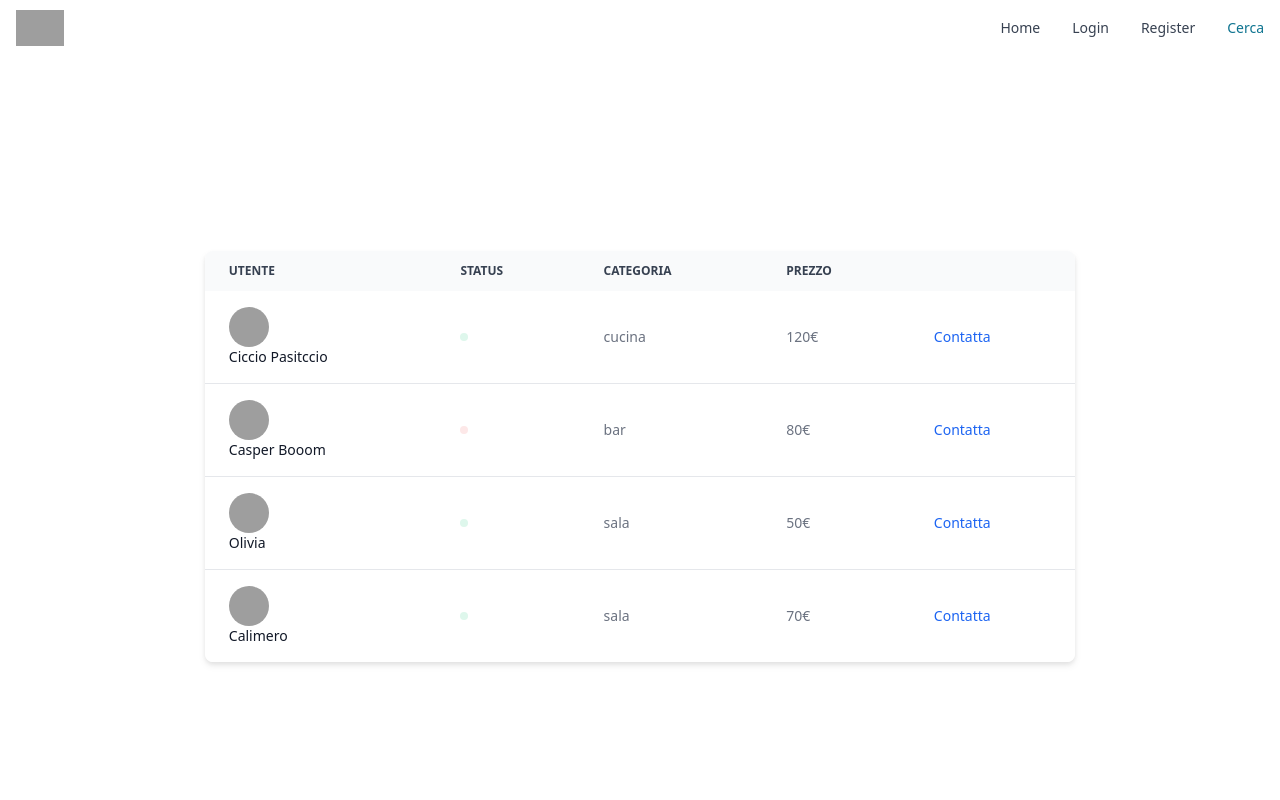
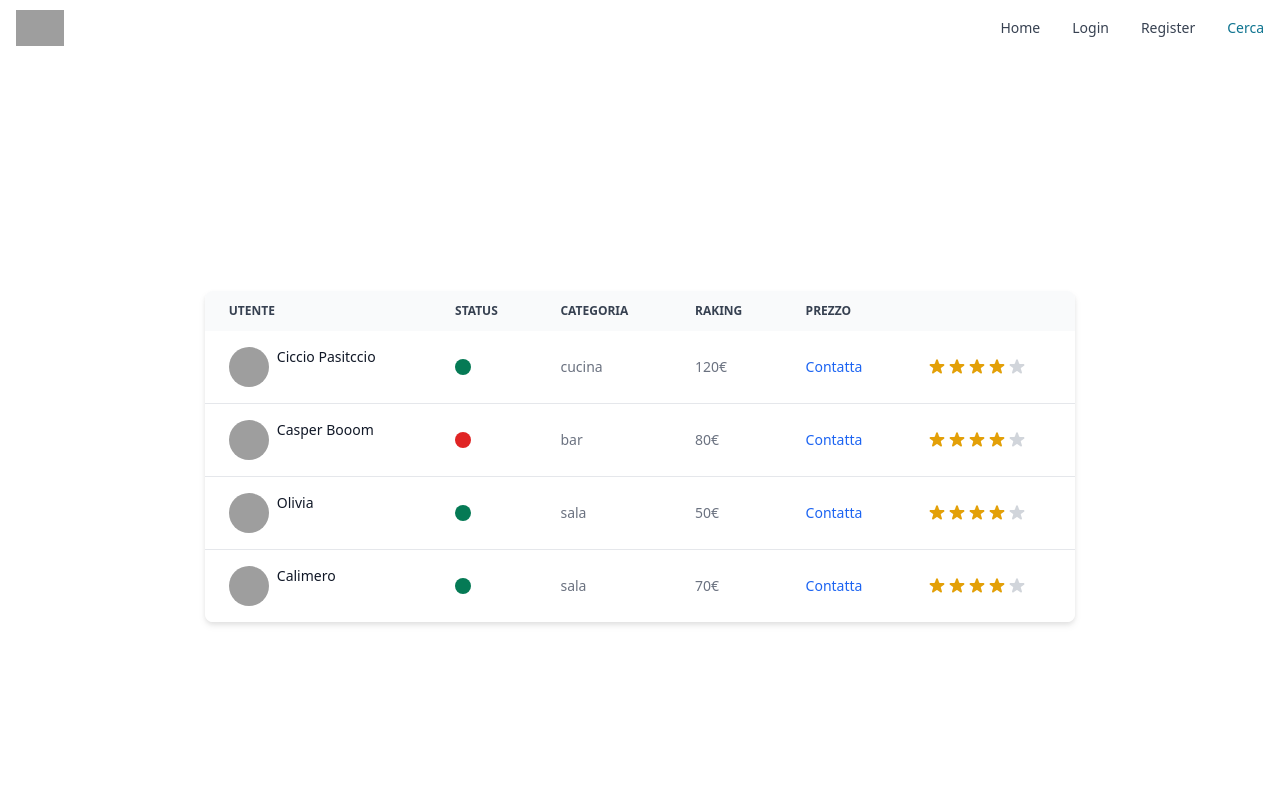
Before and after one commit to Forz70043/Alfremo, a Next.js app: page /search in a window 1280 px wide. Shown: the top 800 px of the page. Built offline with nearby package versions, Linux system fonts and the light colour scheme; grey boxes are pictures that could not be loaded.

Commit message:
Added raking

```diff
--- a/components/TableComponent/TableBodyComponent.js
+++ b/components/TableComponent/TableBodyComponent.js
@@ -1,16 +1,16 @@
 import {
     Table,
     Avatar,
-    Badge
+    Rating
 } from "flowbite-react";
 
 const categories = ["cucina", "bar", "sala"]
 
 const rowsTable = [
-    {name: "Ciccio Pasitccio", status: true, category: categories[0], price: "120€" },
-    {name: "Casper Booom", status: false, category: categories[1], price: "80€" },
-    {name: "Olivia", status: true, category: categories[2], price: "50€" },
-    {name: "Calimero", status:true, category: categories[2], price: "70€" }
+    {name: "Ciccio Pasitccio", status: true, category: categories[0], price: "120€", raking:4 },
+    {name: "Casper Booom", status: false, category: categories[1], price: "80€", raking:3 },
+    {name: "Olivia", status: true, category: categories[2], price: "50€", raking:4 },
+    {name: "Calimero", status:true, category: categories[2], price: "70€", raking: 5 }
 ]
 
 export default function TableBodyComponent(){
@@ -24,12 +24,13 @@ export default function TableBodyComponent(){
                                 <Table.Cell className="whitespace-nowrap font-medium text-gray-900 dark:text-white">
                                     <div className="flex flex-wrap gap-2">
                                         <Avatar img="https://flowbite.com/docs/images/people/profile-picture-5.jpg" rounded={true}/>
+                                        {rowTable.name}
                                     </div>
-                                    {rowTable.name}
                                 </Table.Cell>
                                 <Table.Cell>
-                                    <div className="flex flex-wrap items-center gap-2">
-                                        <Badge color={rowTable.status ? 'green' : 'red'}/>
+                                    <div className="flex items-center">
+                                    {rowTable.status ? <div className="inline-block w-4 h-4 mr-2 bg-green-600 rounded-full"></div>
+                                    : <div className="inline-block w-4 h-4 mr-2 bg-red-600 rounded-full"></div>}
                                     </div>
                                 </Table.Cell>
                                 <Table.Cell>{rowTable.category}</Table.Cell>
@@ -39,6 +40,15 @@ export default function TableBodyComponent(){
                                         Contatta
                                     </a>
                                 </Table.Cell>
+                                <Table.Cell>
+                                    <Rating key={index+1}>
+                                        <Rating.Star />
+                                        <Rating.Star />
+                                        <Rating.Star />
+                                        <Rating.Star />
+                                        <Rating.Star filled={false} />
+                                    </Rating>
+                                </Table.Cell>
                             </Table.Row>
                         </>
                     )
--- a/components/TableComponent/TableHeadComponent.js
+++ b/components/TableComponent/TableHeadComponent.js
@@ -4,6 +4,7 @@ const tableColumns = [
     'Utente',
     'Status',
     'Categoria',
+    'Raking',
     'Prezzo'
 ]
 
```
